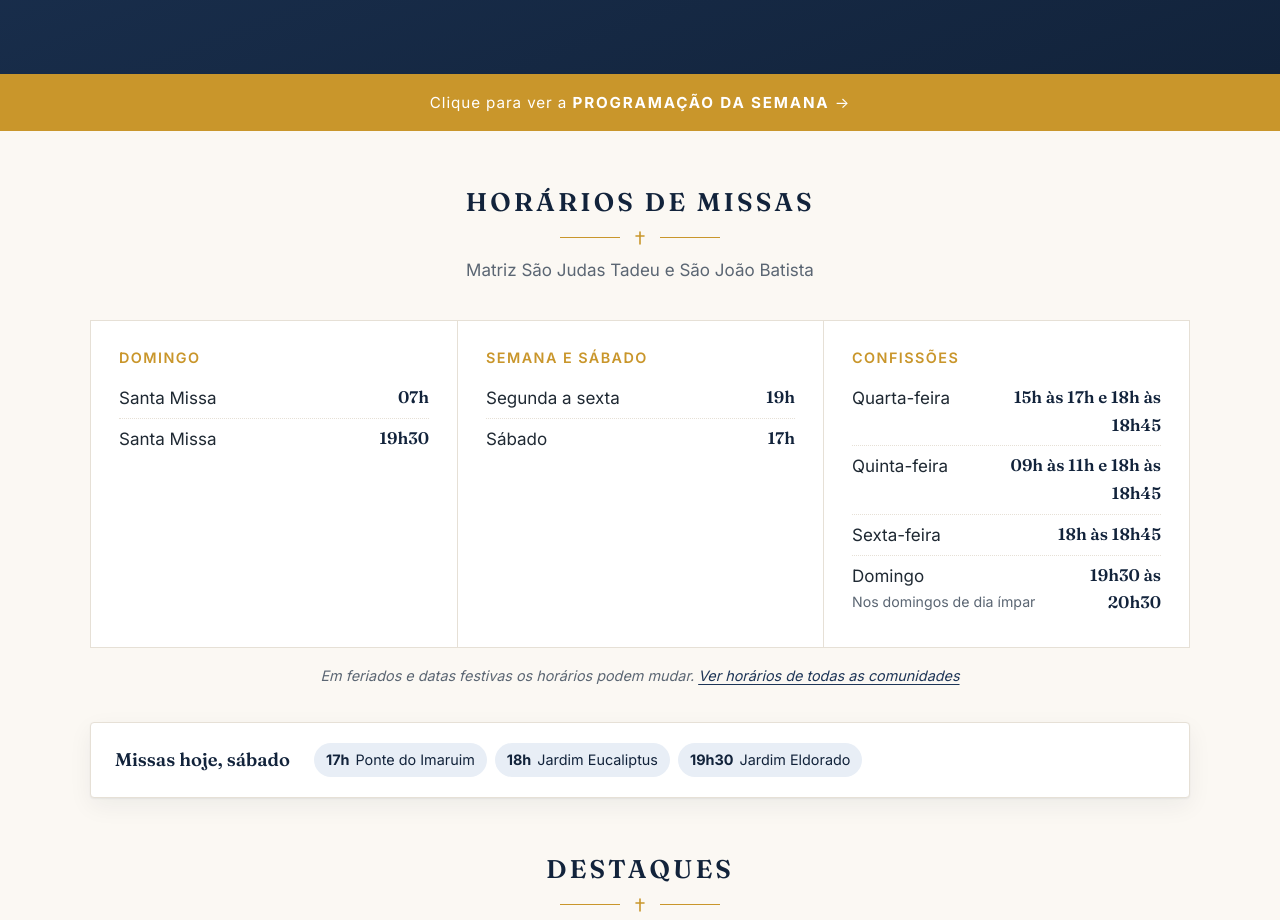
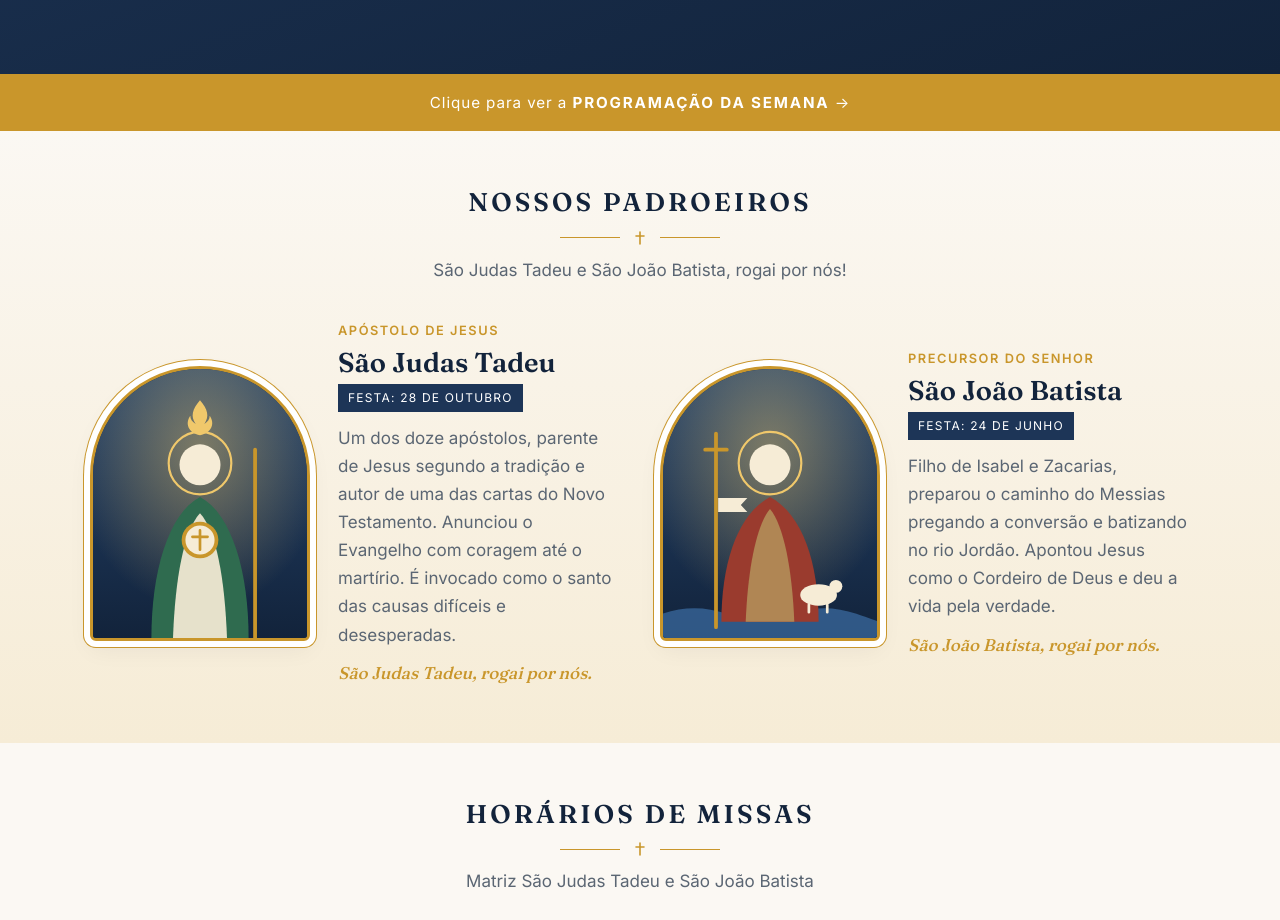
Before and after one commit to ecruz-acamps/Matrizdaponte_page, an Astro site: page / in a window 1280 px wide. Shown: the part 560-1480 px from the top of the page. Built offline with nearby package versions, Linux system fonts and the light colour scheme; Astro itself is replaced by a stand-in of ours.

Commit message:
Destaque dos padroeiros São Judas Tadeu e São João Batista
Seção na página inicial e na página Padroeiros, com imagens e textos
editáveis no painel (Configurações do site > Dados da paróquia).

Co-Authored-By: Claude Opus 5.5 <noreply@anthropic.com>
Claude-Session: https://claude.ai/code/session_01FKRePWn2CYh2rjsoSVZgdR

```diff
--- /dev/null
+++ b/src/components/Padroeiros.astro
@@ -0,0 +1,30 @@
+---
+import TituloOrnado from './TituloOrnado.astro';
+import { paroquia } from '../lib/data';
+interface Props { comTitulo?: boolean }
+const { comTitulo = true } = Astro.props;
+const padroeiros = paroquia.padroeiros ?? [];
+---
+{padroeiros.length > 0 && (
+  <section class="section padroeiros-secao">
+    <div class="container">
+      {comTitulo && <TituloOrnado titulo="Nossos padroeiros" subtitulo="São Judas Tadeu e São João Batista, rogai por nós!" />}
+      <div class="padroeiros">
+        {padroeiros.map((p) => (
+          <article class="padroeiro">
+            <div class="moldura">
+              {p.imagem && <img src={p.imagem} alt={`Imagem de ${p.nome}`} loading="lazy" />}
+            </div>
+            <div class="padroeiro-texto">
+              {p.titulo && <div class="eyebrow">{p.titulo}</div>}
+              <h3>{p.nome}</h3>
+              {p.festa && <div class="festa">Festa: {p.festa}</div>}
+              {p.texto && <p>{p.texto}</p>}
+              <p class="rogai">{p.nome}, rogai por nós.</p>
+            </div>
+          </article>
+        ))}
+      </div>
+    </div>
+  </section>
+)}
--- a/src/data/paroquia.json
+++ b/src/data/paroquia.json
@@ -7,6 +7,22 @@
   "lema": "Evangelizar a partir da Palavra de Deus e da Eucaristia, com opção preferencial pelos pobres, para que todos tenham vida (Jo 10,10).",
   "logo": "",
   "imagem_capa": "",
+  "padroeiros": [
+    {
+      "nome": "São Judas Tadeu",
+      "titulo": "Apóstolo de Jesus",
+      "festa": "28 de outubro",
+      "imagem": "/img/sao-judas-tadeu.svg",
+      "texto": "Um dos doze apóstolos, parente de Jesus segundo a tradição e autor de uma das cartas do Novo Testamento. Anunciou o Evangelho com coragem até o martírio. É invocado como o santo das causas difíceis e desesperadas."
+    },
+    {
+      "nome": "São João Batista",
+      "titulo": "Precursor do Senhor",
+      "festa": "24 de junho",
+      "imagem": "/img/sao-joao-batista.svg",
+      "texto": "Filho de Isabel e Zacarias, preparou o caminho do Messias pregando a conversão e batizando no rio Jordão. Apontou Jesus como o Cordeiro de Deus e deu a vida pela verdade."
+    }
+  ],
   "aviso": {
     "ativo": false,
     "texto": "",
@@ -26,9 +42,21 @@
     "jornal": "https://www.flipsnack.com/paroquiaponte/"
   },
   "links_uteis": [
-    { "nome": "Liturgia diária", "url": "https://liturgia.cancaonova.com/" },
-    { "nome": "Santa Sé", "url": "https://www.vatican.va/content/vatican/pt.html" },
-    { "nome": "Arquidiocese de Florianópolis", "url": "https://www.arquifloripa.org.br/" },
-    { "nome": "Aleteia", "url": "https://pt.aleteia.org/" }
+    {
+      "nome": "Liturgia diária",
+      "url": "https://liturgia.cancaonova.com/"
+    },
+    {
+      "nome": "Santa Sé",
+      "url": "https://www.vatican.va/content/vatican/pt.html"
+    },
+    {
+      "nome": "Arquidiocese de Florianópolis",
+      "url": "https://www.arquifloripa.org.br/"
+    },
+    {
+      "nome": "Aleteia",
+      "url": "https://pt.aleteia.org/"
+    }
   ]
 }
--- a/src/pages/[pagina].astro
+++ b/src/pages/[pagina].astro
@@ -3,6 +3,7 @@ import { getCollection, render } from 'astro:content';
 import Base from '../layouts/Base.astro';
 import PaginaTopo from '../components/PaginaTopo.astro';
 import HorarioCard from '../components/HorarioCard.astro';
+import Padroeiros from '../components/Padroeiros.astro';
 import { getComunidades } from '../lib/data';
 
 export async function getStaticPaths() {
@@ -30,6 +31,7 @@ const comunidades = await getComunidades();
         </div>
       )}
 
+      {pagina.id === 'padroeiros' && <div style="margin:24px -20px 0"><Padroeiros comTitulo={false} /></div>}
       {pagina.id === 'padroeiros' && (
         <div class="tabela-wrap" style="margin-top:24px">
           <table class="tabela">
--- a/src/pages/index.astro
+++ b/src/pages/index.astro
@@ -4,6 +4,7 @@ import MissasHoje from '../components/MissasHoje.astro';
 import NoticiaCard from '../components/NoticiaCard.astro';
 import ListaEventos from '../components/ListaEventos.astro';
 import TituloOrnado from '../components/TituloOrnado.astro';
+import Padroeiros from '../components/Padroeiros.astro';
 import Icone from '../components/Icone.astro';
 import { paroquia, getComunidades, getNoticias, getEventos, nomeComunidade, ordenarHorarios, diasDaSemana } from '../lib/data';
 
@@ -43,6 +44,8 @@ const destaques = [
   <div class="faixa-cta">
     <a href="/eventos/">Clique para ver a <b>programação da semana</b> →</a>
   </div>
+
+  <Padroeiros />
 
   <section class="section">
     <div class="container">
--- a/src/styles/global.css
+++ b/src/styles/global.css
@@ -293,3 +293,16 @@ a.card:hover { transform: translateY(-2px); box-shadow: var(--sombra); color: in
 .card-body h3 { font-size: 1.15rem; }
 .rodape { border-top: 4px solid var(--dourado); }
 .section-head h2 { text-transform: uppercase; letter-spacing: .1em; font-size: clamp(1.2rem, 2.2vw, 1.5rem); }
+
+/* Padroeiros */
+.padroeiros-secao { background: linear-gradient(180deg, var(--fundo) 0%, var(--dourado-claro) 100%); }
+.padroeiros { display: grid; grid-template-columns: 1fr 1fr; gap: 40px; }
+@media (max-width: 800px) { .padroeiros { grid-template-columns: 1fr; gap: 48px; } }
+.padroeiro { display: grid; grid-template-columns: 220px 1fr; gap: 28px; align-items: center; }
+@media (max-width: 520px) { .padroeiro { grid-template-columns: 1fr; justify-items: center; text-align: center; } }
+.moldura { width: 220px; aspect-ratio: 4 / 5; border-radius: 110px 110px 6px 6px; overflow: hidden; border: 3px solid var(--dourado); box-shadow: 0 0 0 6px var(--superficie), 0 0 0 7px var(--dourado), var(--sombra); background: var(--azul); }
+.moldura img { width: 100%; height: 100%; object-fit: cover; }
+.padroeiro h3 { font-size: 1.7rem; margin: 0 0 4px; }
+.padroeiro .festa { display: inline-block; background: var(--azul); color: #fff; font-size: .75rem; text-transform: uppercase; letter-spacing: .1em; padding: 4px 10px; margin-bottom: 12px; }
+.padroeiro p { color: var(--texto-suave); margin: 0 0 10px; }
+.padroeiro .rogai { font-family: var(--serif); font-style: italic; color: var(--dourado); margin: 0; }
```
Also changed, not shown: public/admin/config.yml (+11 -0 lines), public/img/sao-joao-batista.svg (added), public/img/sao-judas-tadeu.svg (added).
